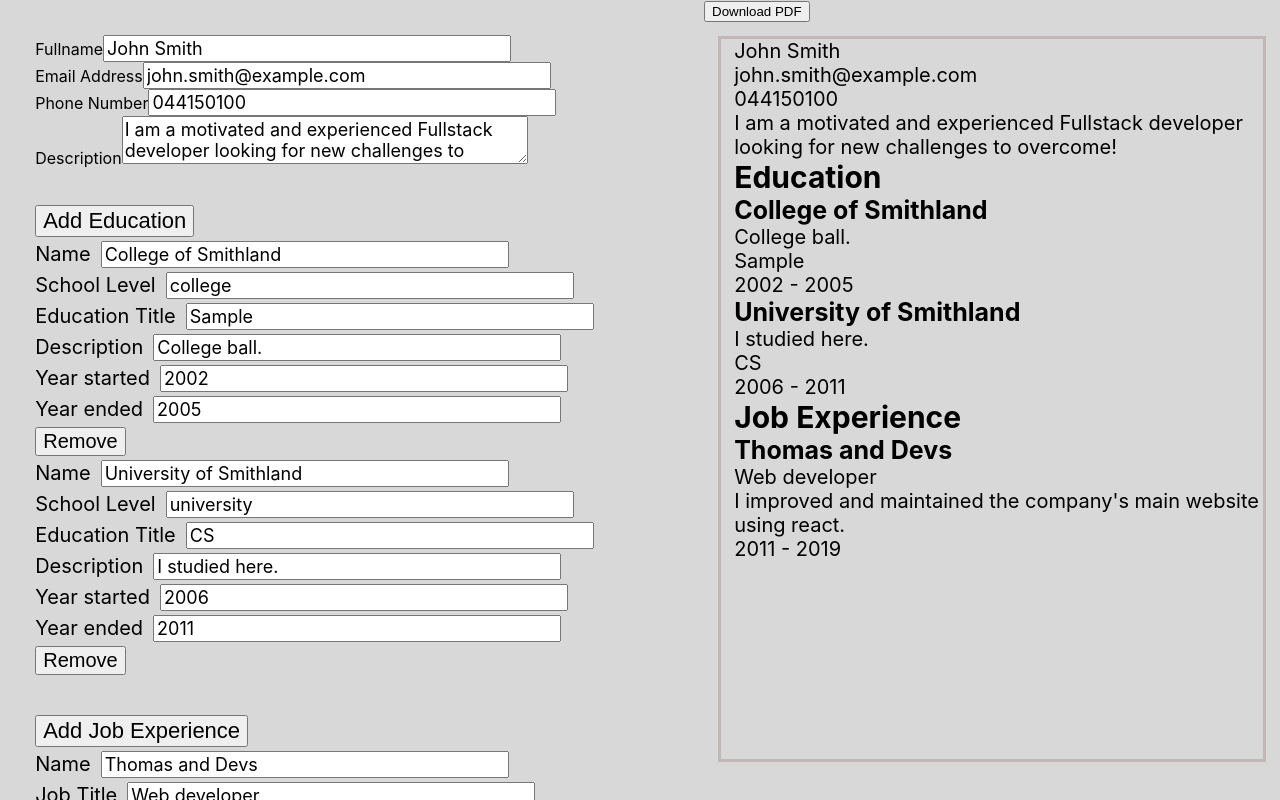
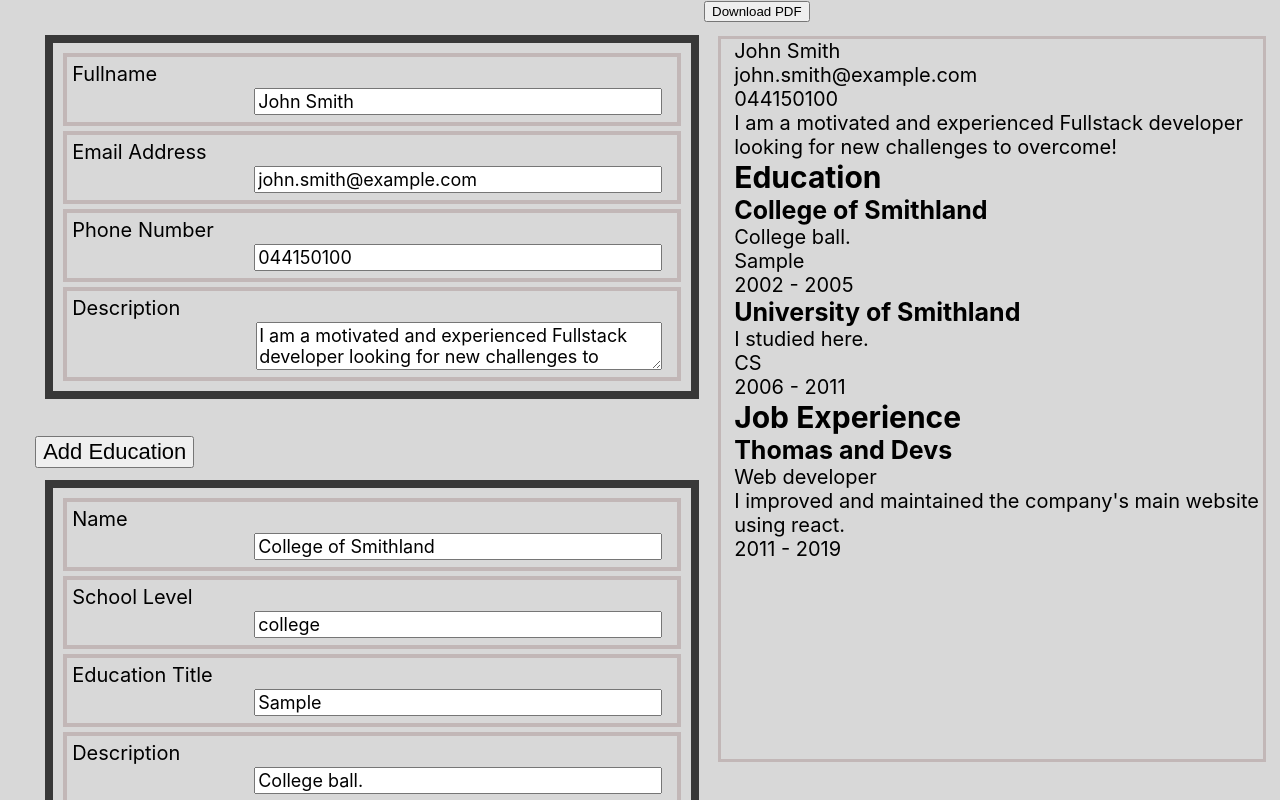
Before and after one commit to WelehoBRUDER/cv-app, a React (Create React App) app: page / in a window 1280 px wide. Shown: the top 800 px of the page. Built offline with nearby package versions, Linux system fonts and the light colour scheme.

Commit message:
better style

```diff
--- a/src/components/EditCV.jsx
+++ b/src/components/EditCV.jsx
@@ -90,6 +90,7 @@ const EditCV = (props) => {
   return (
     <div className="editCV">
       <div className="edit BasicInfo">
+        <div className="Template">
           {Object.entries(basicInfo).map((info) => {
             const key = info[0];
             const value = info[1];
@@ -121,6 +122,7 @@ const EditCV = (props) => {
                 </div>
               );
           })}
+        </div>
       </div>
       <div className="edit Education">
         <button className="createNewEducation" onClick={addEducation}>
--- /dev/null
+++ b/src/css/edit.css
@@ -0,0 +1 @@
+body{margin:0;font-family:-apple-system,BlinkMacSystemFont,"Segoe UI","Roboto","Oxygen","Ubuntu","Cantarell","Fira Sans","Droid Sans","Helvetica Neue",sans-serif;-webkit-font-smoothing:antialiased;-moz-osx-font-smoothing:grayscale}.wrapper{width:100vw;height:56.25vw;max-height:100vh;position:fixed;left:0;top:0;right:0;bottom:0;margin:auto}.wrapper h1{font-size:1.75vw}.wrapper h2{font-size:1.25vw}.wrapper h3{font-size:1vw}.wrapper p{font-size:.75vw}.editCV{width:55%;height:100%;position:absolute;top:0;left:0;background:#d8d8d8;display:flex;justify-content:center;align-items:top}.editCV .editBasicInfo{display:grid;grid-template-columns:1fr 1fr;width:50%;height:20%;margin:5%}.editCV .editBasicInfo textarea{resize:vertical}/*# sourceMappingURL=edit.css.map */
--- a/src/css/edit.scss
+++ b/src/css/edit.scss
@@ -20,6 +20,7 @@
   }
 
   .edit {
+    position: relative;
     margin: 5%;
 
     button {
@@ -30,15 +31,33 @@
     }
 
     .Template {
-      .inputWrapper {
+      position: relative;
+      border: 8px solid $border-dark;
+      padding: 5px;
+      margin: 10px;
+      width: min-content;
+
+      .inputWrapper,
+      .textWrapper {
+        position: relative;
+        width: 600px;
+        height: auto;
+        border: 4px solid $border-light;
+        padding: 5px;
+        white-space: nowrap;
+        margin: 5px;
+        display: grid;
+
         label {
           font-size: 20px;
         }
 
-        input {
+        input,
+        textarea {
           margin: 10px;
           margin-top: 2px;
           margin-bottom: 2px;
+          margin-left: auto;
         }
       }
       button.remove {
```
Lines whose indentation alone changed are shown as unchanged.
